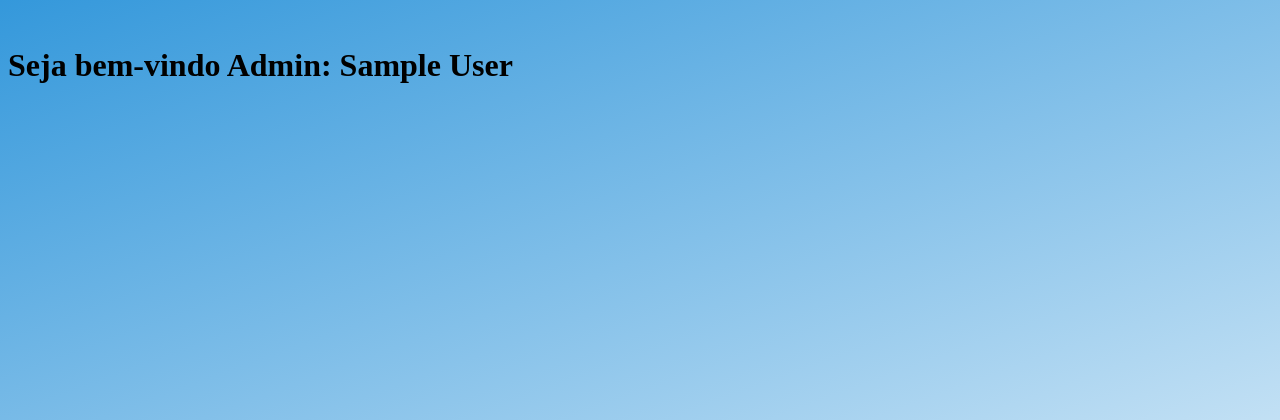
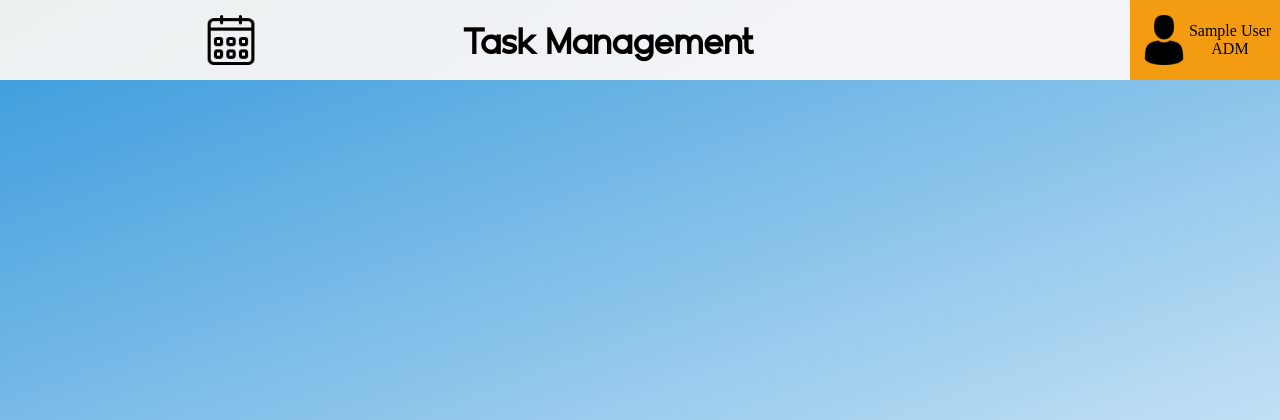
Before and after one commit to kaiogotyacode/taskManagement, a PHP site: page /application/home.php in a window 1280 px wide. Shown: the top 420 px of the page. Run offline with PHP 8.4, Linux system fonts and the light colour scheme; the visitor is signed in with stand-in values (Sample User, id 1).

Commit message:
Applied NAV Menu and User Identification successfully

```diff
--- a/taskManagement/application/home.php
+++ b/taskManagement/application/home.php
@@ -12,16 +12,29 @@
 <body>
 
 <nav>
-  &nbsp;
+    <div class="divTitulo">
+        <img src="../assets/images/calendarIcon.png" height="50" width="50" />
+        <h1 class="tituloNav">Task Management</h1>
+    </div>
+
+  <div style="<?php if($_SESSION['s_admin'] == 1){print "background-color: #f39c12;";}else{print "background-color: #3498db;";} ?>" class="userStatus">
+
+  <img class="adm" height="50" width="50" src="../assets/images/userIcon.png"/>
+
+  <?php
+    if($_SESSION['s_admin'] == 1){
+        print $_SESSION["s_nome"];
+        print "<br> ADM ";
+    }else{
+        print $_SESSION["s_nome"];
+        print "<br> USER ";
+    }
+?>
+  </div>
+
 </nav>
 
-<?php
-    if($_SESSION['s_admin'] == 1){
-        print "  <h1 class='display-2'>Seja bem-vindo Admin:  ".$_SESSION["s_nome"]  ." </h1>";
-    }else{
-        print "  <h1 class='display-2'>Seja bem-vindo Usuário: ". $_SESSION["s_nome"]  ." </h1>";
-    }
-?>
+
 
 <!-- Criar Interface para USUARIO ADMIN  -->
 <!-- Criar Interface para USUARIO COMUM  -->
--- a/taskManagement/assets/css/style.css
+++ b/taskManagement/assets/css/style.css
@@ -46,3 +46,39 @@ body{
 .goToLogin{
     bottom: 100;
 }
+
+*{
+    padding: 0;
+    margin: 0;
+}
+
+nav{
+    padding: 0;
+    width: 100%;
+    height: 80px;
+    background: linear-gradient(150deg, #ecf0f1, #f5f6fa);
+}
+
+.divTitulo{
+    font-family: geomatrix;
+    font-size: 1.5em;
+    position: inherit;
+    width: 75%;
+    height: 100%;
+    display: flex;
+    justify-content: space-evenly;
+    align-items: center;
+}
+
+.userStatus{
+    display: flex;
+    justify-content: center;
+    align-items: center;
+    text-align: center;
+    color: #000;
+    position: absolute;
+    top: 0;
+    right: 0%;
+    height: 80px;
+    width: 150px;
+}
```
Also changed, not shown: taskManagement/assets/images/calendarIcon.png (added), taskManagement/assets/images/userIcon.png (added).
